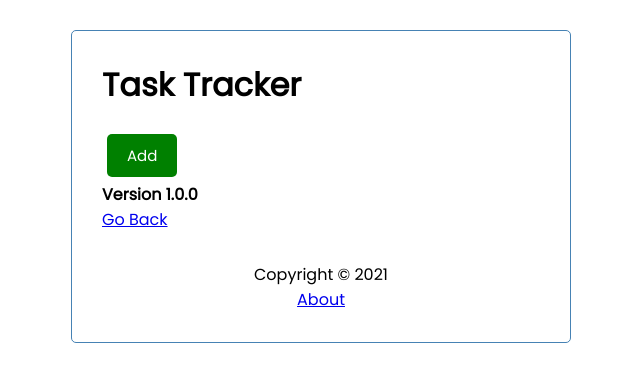
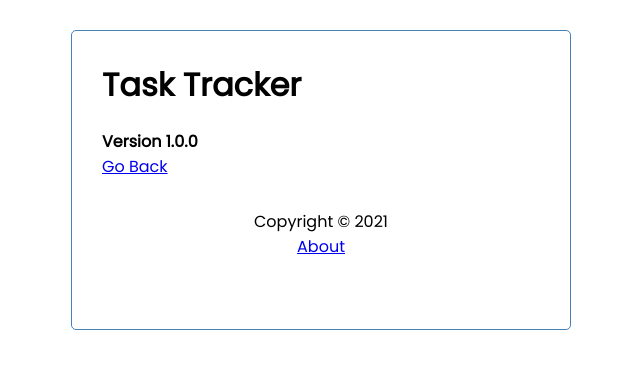
Before and after one commit to Ravi-Papasani/react-project, a React (Create React App) app: page /about in a window 1280 px wide. Shown: the top 382 px of the page, without its empty margins (319-959 px from the left). Built offline with nearby package versions, Linux system fonts and the light colour scheme; data requests are answered from the project's data file.

Commit message:
if the url is / then only show Add button in the header

```diff
--- a/src/components/Header.js
+++ b/src/components/Header.js
@@ -1,17 +1,21 @@
 import PropTypes from 'prop-types'
+import { useLocation } from 'react-router-dom'
 import Button from "./Button";
 
 const Header = ({title, onAdd, showAdd}) => {
     const onClickEvent = () => {
         console.log('Button clicked');
     }
+
+    const location = useLocation();
+
     return (
         <div>
             <h1 className='header'>{title}</h1>
-            <Button
+            {location.pathname === '/' && <Button
             text={showAdd ? 'Close' : 'Add'}
             color={showAdd ? 'red' : 'green'}
-            onClick={onAdd}/>
+            onClick={onAdd}/>}
         </div>
     )
 }
```
